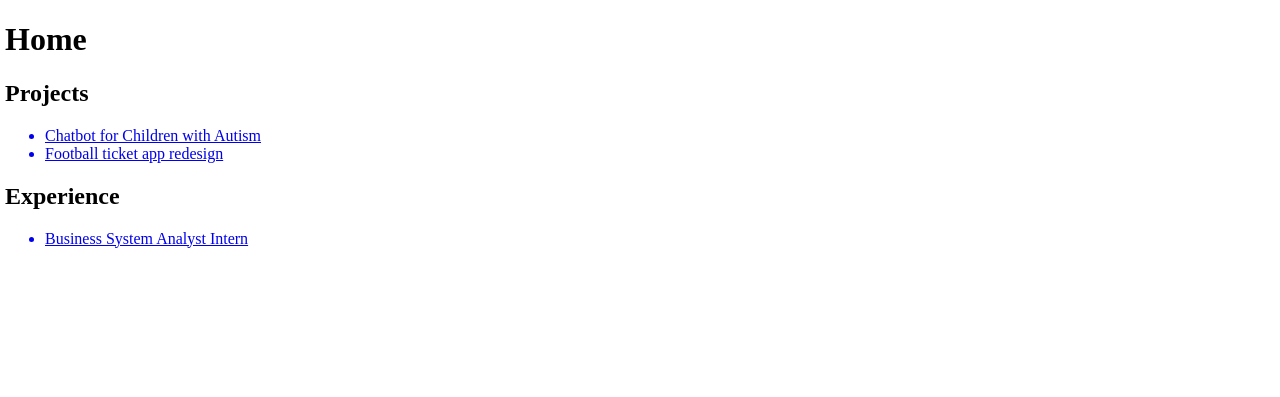
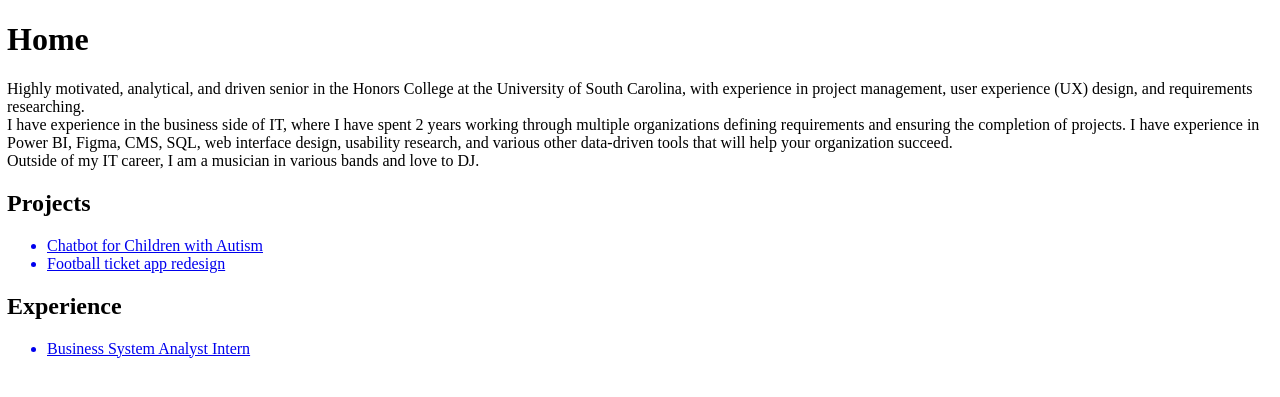
Before and after one commit to hanaEdonnelly/hana.gallery, a Jekyll site: the page built from index.html, in a window 1280 px wide. Shown: the top 397 px of the page. Built offline with Jekyll 4.4.1, drawn with Linux system fonts in a browser that asks for light colours.

Commit message:
Add files via upload

```diff
--- a/index.html
+++ b/index.html
@@ -2,6 +2,9 @@
 layout: default
 title: Home
 ---
+<p>Highly motivated, analytical, and driven senior in the Honors College at the University of South Carolina, with experience in project management, user experience (UX) design, and requirements researching.<br>
+  I have experience in the business side of IT, where I have spent 2 years working through multiple organizations defining requirements and ensuring the completion of projects. I have experience in Power BI, Figma, CMS, SQL, web interface design, usability research, and various other data-driven tools that will help your organization succeed.<br>
+  Outside of my IT career, I am a musician in various bands and love to DJ.</p>
 <h2>Projects</h2>
 <ul id="projects" class="ul-boxes">
   {% for project in site.projects %}
--- a/styles.css
+++ b/styles.css
@@ -20,10 +20,9 @@ iframe {
   width: 320px;
 }
 img {
+  max-width: 100%;
   width: 100%;
-  padding: 0;
-  margin: 0;
-  max-width: 100%;
+  box-sizing: border-box;
 }
 .body-div {
   padding: 0;
@@ -32,6 +31,8 @@ img {
   max-width: 100%;
 }
 .content-div {
+  max-width: 100%;
   width: 100%;
-  padding: 0 5px;
+  box-sizing: border-box;
+  padding: 0 7px;
 }
```
Also changed, not shown: styles.less (+5 -4 lines), 3 other files. Lines whose indentation alone changed are shown as unchanged.
